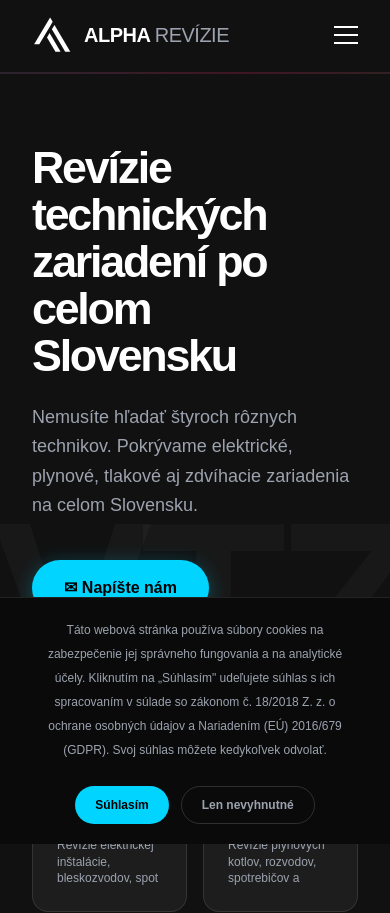
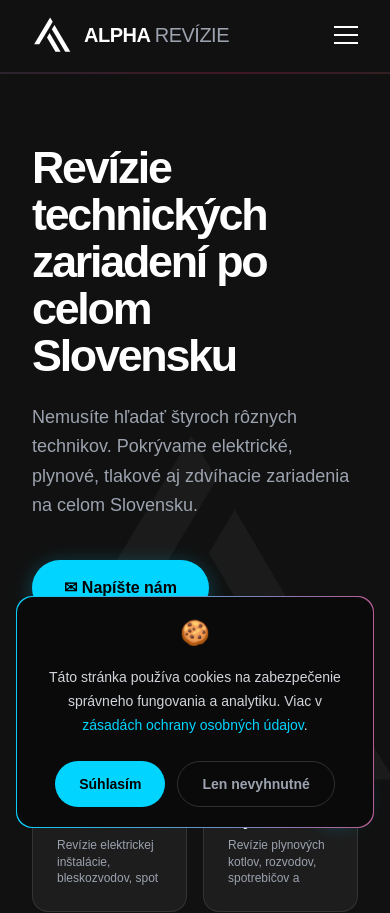
Before and after one commit to djamriska43/alpharevizie.sk, a Next.js app: page / in a window 390 px wide. Shown: the top 913 px of the page. Built offline with nearby package versions, Linux system fonts and the light colour scheme.

Commit message:
Add files via upload

```diff
--- a/src/app/layout.tsx
+++ b/src/app/layout.tsx
@@ -8,6 +8,7 @@ export const metadata: Metadata = {
   title: 'Alpha Revízie — Revízie VTZ na celom Slovensku',
   description: 'Revízie vyhradených technických zariadení — elektrických, plynových, tlakových a zdvíhacích. Odborné prehliadky a skúšky podľa vyhlášky 508/2009 Z. z. na celom Slovensku.',
   keywords: 'revízie VTZ, revízia kotla, revízia elektrickej inštalácie, revízia bleskozvodu, revízia tlakovej nádoby, revízia žeriavu, revízia výťahu, vyhláška 508/2009',
+  icons: { icon: '/favicon.svg' },
   openGraph: {
     title: 'Alpha Revízie — Revízie VTZ na celom Slovensku',
     description: 'Elektrické, plynové, tlakové a zdvíhacie zariadenia. Odborne, rýchlo a podľa zákona.',
@@ -21,7 +22,7 @@ export const metadata: Metadata = {
 export default function RootLayout({ children }: { children: React.ReactNode }) {
   return (
     <html lang="sk">
-      <body className="bg-white text-[#111] overflow-x-hidden">
+      <body className="bg-[#111] text-white overflow-x-hidden">
         <Navbar />
         <main>{children}</main>
         <Footer />
--- a/src/app/page.tsx
+++ b/src/app/page.tsx
@@ -23,7 +23,7 @@ export default function Home() {
     <>
       {/* HERO */}
       <section className="min-h-screen bg-[#111] relative overflow-hidden">
-        <div className="absolute text-[clamp(15rem,25vw,30rem)] font-black text-white/[0.03] right-[-5%] top-1/2 -translate-y-1/2 leading-[0.85] tracking-tighter pointer-events-none select-none">VTZ</div>
+        <div className="absolute right-[-5%] top-1/2 -translate-y-1/2 pointer-events-none select-none opacity-[0.04]"><svg viewBox="285 136 227 211" className="w-[clamp(400px,50vw,700px)] h-auto" xmlns="http://www.w3.org/2000/svg"><path fill="white" d="m502.5 339.9h-29.1l-75.5-128.5 14.7-24.6z"/><path fill="white" d="m370.1 258.1l48.1 81.7h29l-62.5-106.2z"/><path fill="white" d="m402.4 169.4l-14.5-24.6-14.6 24.6-76.2 127.4h29.2l61.4-102.8z"/></svg></div>
         <div className="max-w-[1400px] mx-auto grid grid-cols-1 md:grid-cols-2 gap-8 items-center px-8 pt-36 pb-20 relative z-10">
           <div>
             <h1 className="text-[clamp(2.8rem,5vw,4.2rem)] font-black leading-[1.05] tracking-tighter mb-6 text-white animate-fadeUp" style={{animationDelay:'0.1s'}}>Revízie technických zariadení po celom Slovensku</h1>
--- a/src/components/Navbar.tsx
+++ b/src/components/Navbar.tsx
@@ -20,33 +20,27 @@ export default function Navbar() {
           <Image src="/logo-white.svg" alt="Alpha Revízie" width={40} height={40} className="w-10 h-auto" />
           <span className="font-extrabold text-xl text-white tracking-tight">ALPHA <span className="font-normal text-gray-400">REVÍZIE</span></span>
         </Link>
-
         <div className="hidden md:flex gap-8 items-center">
           {[['/#services','Služby'],['/o-nas','O nás'],['/faq','F.A.Q.'],['/blog','Blog'],['/kontakt','Kontakt']].map(([href,label])=>(
             <Link key={href} href={href} className="text-gray-300 text-base font-medium hover:text-white relative after:absolute after:bottom-[-4px] after:left-0 after:w-0 after:h-[2px] after:bg-[#00d4ff] after:transition-all hover:after:w-full transition-colors">{label}</Link>
           ))}
         </div>
-
         <div className="hidden md:flex items-center gap-3">
-          <a href="mailto:office@alpharevizie.sk" className="flex items-center gap-2 text-gray-300 py-3 px-6 rounded-full font-semibold text-sm border border-white/20 hover:border-[#00d4ff] hover:text-[#00d4ff] transition-all">✉ office@alpharevizie.sk</a>
-          <a href="tel:+421952352669" className="flex items-center gap-2 bg-[#00d4ff] text-black py-3 px-6 rounded-full font-bold text-sm hover:shadow-[0_4px_20px_rgba(0,212,255,0.4)] hover:-translate-y-px transition-all">☎ +421 952 352 669</a>
+          <a href="mailto:office@alpharevizie.sk" className="flex items-center text-gray-300 py-3 px-6 rounded-full font-semibold text-sm border border-white/20 hover:border-[#00d4ff] hover:text-[#00d4ff] transition-all">office@alpharevizie.sk</a>
+          <a href="tel:+421952352669" className="flex items-center bg-[#00d4ff] text-black py-3 px-6 rounded-full font-bold text-sm hover:shadow-[0_4px_20px_rgba(0,212,255,0.4)] hover:-translate-y-px transition-all">+421 952 352 669</a>
         </div>
-
         <button onClick={() => setMenuOpen(!menuOpen)} className="md:hidden flex flex-col gap-1.5 bg-transparent border-none cursor-pointer">
           <span className={`w-6 h-0.5 bg-white transition-all ${menuOpen ? 'rotate-45 translate-y-2' : ''}`} />
           <span className={`w-6 h-0.5 bg-white transition-all ${menuOpen ? 'opacity-0' : ''}`} />
           <span className={`w-6 h-0.5 bg-white transition-all ${menuOpen ? '-rotate-45 -translate-y-2' : ''}`} />
         </button>
-
         {menuOpen && (
           <div className="md:hidden absolute top-full left-0 right-0 bg-[#111]/95 backdrop-blur-[20px] border-b border-white/10 p-6 flex flex-col gap-4 shadow-lg">
-            <Link href="/#services" onClick={() => setMenuOpen(false)} className="text-gray-300 font-medium text-lg hover:text-white">Služby</Link>
-            <Link href="/o-nas" onClick={() => setMenuOpen(false)} className="text-gray-300 font-medium text-lg hover:text-white">O nás</Link>
-            <Link href="/faq" onClick={() => setMenuOpen(false)} className="text-gray-300 font-medium text-lg hover:text-white">F.A.Q.</Link>
-            <Link href="/blog" onClick={() => setMenuOpen(false)} className="text-gray-300 font-medium text-lg hover:text-white">Blog</Link>
-            <Link href="/kontakt" onClick={() => setMenuOpen(false)} className="text-gray-300 font-medium text-lg hover:text-white">Kontakt</Link>
-            <a href="mailto:office@alpharevizie.sk" className="text-gray-300 py-3 px-5 rounded-full font-semibold text-sm text-center border border-white/20">✉ office@alpharevizie.sk</a>
-            <a href="tel:+421952352669" className="bg-[#00d4ff] text-black py-3 px-5 rounded-full font-bold text-sm text-center">☎ +421 952 352 669</a>
+            {[['/#services','Služby'],['/o-nas','O nás'],['/faq','F.A.Q.'],['/blog','Blog'],['/kontakt','Kontakt']].map(([href,label])=>(
+              <Link key={href} href={href} onClick={()=>setMenuOpen(false)} className="text-gray-300 font-medium text-lg hover:text-white">{label}</Link>
+            ))}
+            <a href="mailto:office@alpharevizie.sk" className="text-gray-300 py-3 px-5 rounded-full font-semibold text-sm text-center border border-white/20">office@alpharevizie.sk</a>
+            <a href="tel:+421952352669" className="bg-[#00d4ff] text-black py-3 px-5 rounded-full font-bold text-sm text-center">+421 952 352 669</a>
           </div>
         )}
       </nav>
--- a/src/components/Widgets.tsx
+++ b/src/components/Widgets.tsx
@@ -15,8 +15,8 @@ export function FloatingButton() {
           <span className="w-8 h-8 rounded-full bg-[rgba(255,45,107,0.12)] flex items-center justify-center text-sm">📋</span>Napíšte nám
         </Link>
       </div>
-      <button onClick={() => setOpen(!open)} className={`w-[60px] h-[60px] rounded-full bg-[#00d4ff] text-black flex items-center justify-center text-2xl cursor-pointer transition-all shadow-[0_4px_20px_rgba(0,212,255,0.3)] border-none hover:shadow-[0_8px_30px_rgba(0,212,255,0.4)] max-md:w-[54px] max-md:h-[54px] ${open ? 'rotate-45 !bg-gray-800 !text-white !shadow-[0_4px_20px_rgba(0,0,0,0.3)]' : ''}`}>
-        <Image src="/logo-dark.svg" alt="A" width={28} height={28} className={`w-7 h-auto ${open ? 'hidden' : ''}`} />
+      <button onClick={() => setOpen(!open)} className={`w-[60px] h-[60px] rounded-full bg-[#00d4ff] text-black flex items-center justify-center text-2xl cursor-pointer transition-all shadow-[0_4px_20px_rgba(0,212,255,0.3)] border-none hover:shadow-[0_8px_30px_rgba(0,212,255,0.4)] max-md:w-[54px] max-md:h-[54px] ${open ? 'rotate-45 !bg-gray-800 !text-white !shadow-none' : ''}`}>
+        <Image src="/logo-dark.svg" alt="A" width={28} height={28} className={`w-7 h-auto invert ${open ? 'hidden' : ''}`} />
         {open && <span className="text-xl">+</span>}
       </button>
     </div>
@@ -28,9 +28,7 @@ export function CookieConsent() {
 
   useEffect(() => {
     const timer = setTimeout(() => {
-      if (typeof window !== 'undefined' && !localStorage.getItem('cookieConsent')) {
-        setShow(true);
-      }
+      if (typeof window !== 'undefined' && !localStorage.getItem('cookieConsent')) setShow(true);
     }, 1500);
     return () => clearTimeout(timer);
   }, []);
@@ -40,16 +38,22 @@ export function CookieConsent() {
 
   if (!show) return null;
   return (
-    <div className="fixed bottom-0 left-0 right-0 z-[9999] bg-[#0a0a0a] py-5 px-8 border-t border-white/10">
-      <div className="max-w-[1200px] mx-auto flex items-center justify-between gap-6 flex-wrap max-md:flex-col max-md:text-center">
-        <p className="text-xs text-gray-400 leading-6 max-w-[700px]">
-          Táto webová stránka používa súbory cookies na zabezpečenie jej správneho fungovania a na analytické účely.
-          Kliknutím na „Súhlasím" udeľujete súhlas s ich spracovaním v súlade so zákonom č. 18/2018 Z. z.
-          o ochrane osobných údajov a Nariadením (EÚ) 2016/679 (GDPR). Svoj súhlas môžete kedykoľvek odvolať.
-        </p>
-        <div className="flex gap-3 shrink-0 max-md:justify-center">
-          <button onClick={accept} className="bg-[#00d4ff] text-black border-none py-2.5 px-5 rounded-full font-bold text-xs cursor-pointer font-sans hover:-translate-y-px hover:shadow-[0_4px_15px_rgba(0,212,255,0.3)] transition-all">Súhlasím</button>
-          <button onClick={reject} className="bg-transparent text-gray-400 border border-white/15 py-2.5 px-5 rounded-full font-semibold text-xs cursor-pointer font-sans hover:border-white/30 hover:text-white transition-all">Len nevyhnutné</button>
+    <div className="fixed bottom-0 left-0 right-0 z-[9999] animate-[cookieSlide_0.5s_ease]">
+      <div className="mx-4 mb-4 md:mx-8 md:mb-6 rounded-2xl p-[1px] bg-gradient-to-r from-[#00d4ff] via-[#ff2d6b] via-[#8b5cf6] to-[#00e676] bg-[length:300%_300%] animate-gradientBorder">
+        <div className="bg-[#0a0a0a] rounded-2xl py-5 px-6 md:px-8">
+          <div className="max-w-[1200px] mx-auto flex items-center justify-between gap-6 flex-wrap max-md:flex-col max-md:text-center">
+            <div className="flex items-start gap-4 max-md:flex-col max-md:items-center">
+              <span className="text-2xl shrink-0">🍪</span>
+              <p className="text-sm text-gray-300 leading-6 max-w-[600px]">
+                Táto stránka používa cookies na zabezpečenie správneho fungovania a analytiku.
+                Viac v <Link href="/gdpr" className="text-[#00d4ff] no-underline hover:underline">zásadách ochrany osobných údajov</Link>.
+              </p>
+            </div>
+            <div className="flex gap-3 shrink-0 max-md:justify-center">
+              <button onClick={accept} className="bg-[#00d4ff] text-black border-none py-3 px-6 rounded-full font-bold text-sm cursor-pointer font-sans hover:-translate-y-px hover:shadow-[0_4px_15px_rgba(0,212,255,0.3)] transition-all">Súhlasím</button>
+              <button onClick={reject} className="bg-transparent text-gray-400 border border-white/15 py-3 px-6 rounded-full font-semibold text-sm cursor-pointer font-sans hover:border-white/30 hover:text-white transition-all">Len nevyhnutné</button>
+            </div>
+          </div>
         </div>
       </div>
     </div>
@@ -61,7 +65,6 @@ export function CTASection() {
     <section className="py-28 px-8 bg-[#111] border-t border-white/5">
       <div className="max-w-[900px] mx-auto rounded-[34px] p-[2px] bg-gradient-to-br from-[#00d4ff] via-[#ff2d6b] via-[#8b5cf6] to-[#00e676] bg-[length:300%_300%] animate-gradientBorder">
         <div className="bg-[#0a0a0a] rounded-[32px] py-20 px-16 text-center relative overflow-hidden max-md:py-12 max-md:px-6">
-          {/* Breathing background */}
           <div className="absolute inset-0 animate-breathe">
             <div className="absolute inset-0 bg-[radial-gradient(circle_at_20%_80%,rgba(0,212,255,0.12),transparent_50%)]" />
             <div className="absolute inset-0 bg-[radial-gradient(circle_at_80%_20%,rgba(255,45,107,0.1),transparent_50%)]" />
@@ -70,12 +73,11 @@ export function CTASection() {
           <div className="relative z-10">
             <h2 className="text-4xl font-extrabold text-white tracking-tight leading-tight mb-4 max-md:text-2xl">Potrebujete revíziu?<br />Ozvite sa nám.</h2>
             <p className="text-gray-400 mb-10 max-w-[500px] mx-auto leading-relaxed">Zavolajte alebo napíšte — ozveme sa vám do 24 hodín s cenovou ponukou na mieru.</p>
-            {/* Pulsing phone number */}
             <a href="tel:+421952352669" className="block font-mono text-4xl font-bold text-[#00d4ff] mb-2 no-underline animate-neonPulse max-md:text-2xl">+421 952 352 669</a>
             <div className="text-gray-400 mb-10"><a href="mailto:office@alpharevizie.sk" className="text-gray-300 no-underline hover:text-[#00d4ff] transition-colors">office@alpharevizie.sk</a></div>
             <div className="flex gap-4 justify-center flex-wrap">
-              <a href="tel:+421952352669" className="bg-[#00d4ff] text-black py-4 px-8 rounded-full font-bold no-underline hover:-translate-y-0.5 hover:shadow-[0_10px_30px_rgba(0,212,255,0.35)] transition-all">☎ Zavolať teraz</a>
-              <Link href="/kontakt" className="bg-transparent text-white py-4 px-8 rounded-full font-semibold no-underline border-[1.5px] border-white/20 hover:border-[#00d4ff] hover:text-[#00d4ff] hover:shadow-[0_10px_30px_rgba(0,212,255,0.15)] transition-all">✉ Napísať správu</Link>
+              <a href="tel:+421952352669" className="bg-[#00d4ff] text-black py-4 px-8 rounded-full font-bold no-underline hover:-translate-y-0.5 hover:shadow-[0_10px_30px_rgba(0,212,255,0.35)] transition-all">Zavolať teraz</a>
+              <Link href="/kontakt" className="bg-transparent text-white py-4 px-8 rounded-full font-semibold no-underline border-[1.5px] border-white/20 hover:border-[#00d4ff] hover:text-[#00d4ff] hover:shadow-[0_10px_30px_rgba(0,212,255,0.15)] transition-all">Napísať správu</Link>
             </div>
           </div>
         </div>
```
Also changed, not shown: src/app/gdpr/page.tsx (added, +75 -0 lines), src/components/Footer.tsx (+22 -21 lines).
